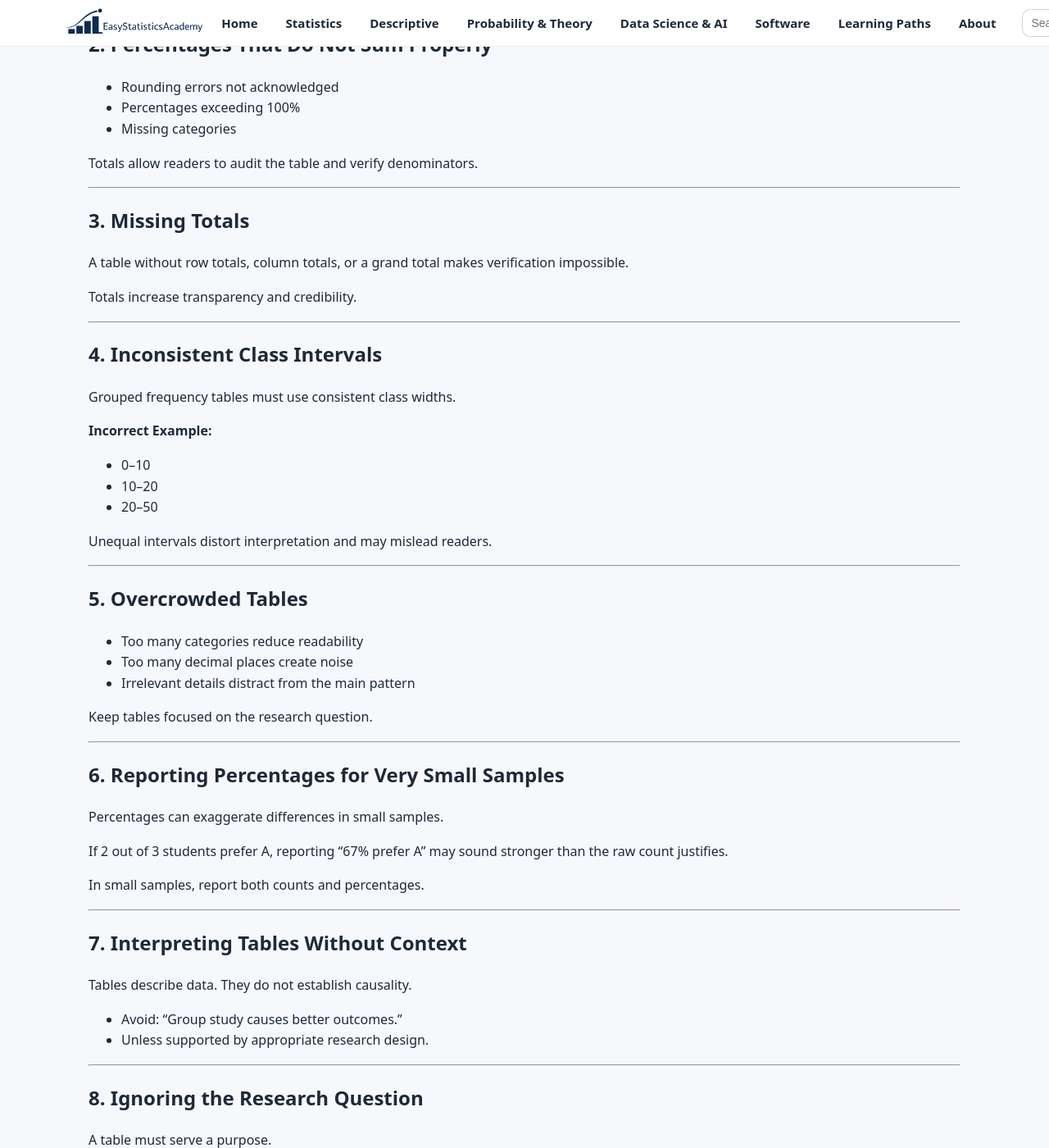
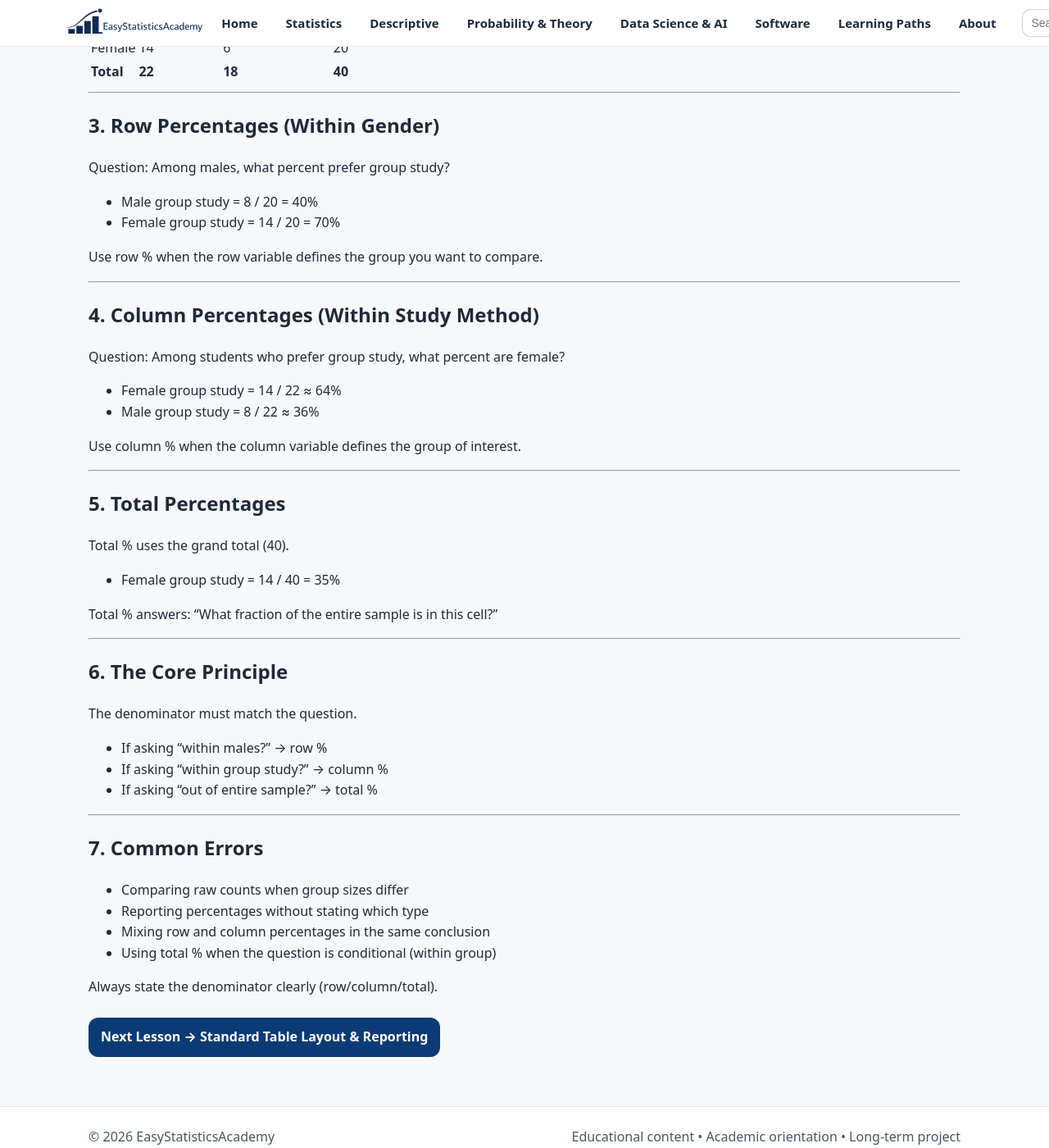
Before and after one commit to ammar-homaida-statistics/easystatisticsacademy, a Jekyll site: the page built from descriptive/tabular-summaries/common-table-mistakes/index.md, in a window 1280 px wide and 1400 px high, scrolled down 758 px. Shown: the whole window at 82% size. Built offline with Jekyll 4.4.1, drawn with Linux system fonts in a browser that asks for light colours; some of the changed text lies outside the part shown.

Commit message:
Fix next button

```diff
--- a/descriptive/tabular-summaries/common-table-mistakes/index.md
+++ b/descriptive/tabular-summaries/common-table-mistakes/index.md
@@ -1,15 +1,15 @@
 ---
 layout: default
-title: "Common Mistakes in Tabular Summaries"
-description: "Frequent errors in frequency tables, percentages, grouping, and interpretation—and how to avoid them."
-permalink: /descriptive/tabular-summaries/common-table-mistakes/
+title: "Choosing the Right Percentage (Row vs Column vs Total)"
+description: "The most common cross-tab error: wrong denominator. Learn what row %, column %, and total % mean."
+permalink: /descriptive/tabular-summaries/choosing-the-right-percentage/
 sidebar: false
 ---
 
 <!-- Previous Button -->
 <section class="section section-slim">
-  <a class="btn btn-outline" href="/descriptive/tabular-summaries/standard-table-layout-and-reporting/">
-    ← Previous Lesson: Standard Table Layout & Reporting
+  <a class="btn btn-outline" href="/descriptive/tabular-summaries/contingency-tables/">
+    ← Previous Lesson: Contingency Tables (Cross-tabs)
   </a>
 </section>
 
@@ -29,151 +29,145 @@
 
 <section class="section">
   <div class="section-head">
-    <h1>Common Mistakes in Tabular Summaries</h1>
+    <h1>Choosing the Right Percentage</h1>
     <p>
-      Well-constructed tables clarify data. Poorly constructed tables mislead—even when calculations are correct.
-      This lesson helps you identify and avoid the most common tabular errors.
+      In contingency tables, the most common mistake is using the wrong denominator.
+      Raw counts are not enough. Percentages must match the research question.
     </p>
   </div>
 
-  <h2>1. Mixing Row % and Column % Without Indication</h2>
+  <h2>1. Three Types of Percentages</h2>
+
+  <ul>
+    <li><strong>Row percentage</strong> → Within each row</li>
+    <li><strong>Column percentage</strong> → Within each column</li>
+    <li><strong>Total percentage</strong> → Out of the entire sample</li>
+  </ul>
 
   <p>
-    One of the most frequent mistakes is reporting percentages without specifying the denominator.
+    Each answers a different question.
   </p>
 
-  <p><strong>Wrong:</strong> “60% prefer group study.” (60% of what?)</p>
-  <p><strong>Correct:</strong> “60% of male students prefer group study (row percentage).”</p>
+  <hr>
+
+  <h2>2. Example Table (Counts)</h2>
+
+  <table class="table">
+    <thead>
+      <tr>
+        <th></th>
+        <th>Group Study</th>
+        <th>Individual Study</th>
+        <th>Total</th>
+      </tr>
+    </thead>
+    <tbody>
+      <tr>
+        <td>Male</td>
+        <td>8</td>
+        <td>12</td>
+        <td>20</td>
+      </tr>
+      <tr>
+        <td>Female</td>
+        <td>14</td>
+        <td>6</td>
+        <td>20</td>
+      </tr>
+      <tr>
+        <td><strong>Total</strong></td>
+        <td><strong>22</strong></td>
+        <td><strong>18</strong></td>
+        <td><strong>40</strong></td>
+      </tr>
+    </tbody>
+  </table>
+
+  <hr>
+
+  <h2>3. Row Percentages (Within Gender)</h2>
+
+  <p>
+    Question: Among males, what percent prefer group study?
+  </p>
 
   <ul>
-    <li>Row percentages</li>
-    <li>Column percentages</li>
-    <li>Overall percentages</li>
+    <li>Male group study = 8 / 20 = 40%</li>
+    <li>Female group study = 14 / 20 = 70%</li>
+  </ul>
+
+  <p>
+    Use row % when the row variable defines the group you want to compare.
+  </p>
+
+  <hr>
+
+  <h2>4. Column Percentages (Within Study Method)</h2>
+
+  <p>
+    Question: Among students who prefer group study, what percent are female?
+  </p>
+
+  <ul>
+    <li>Female group study = 14 / 22 ≈ 64%</li>
+    <li>Male group study = 8 / 22 ≈ 36%</li>
+  </ul>
+
+  <p>
+    Use column % when the column variable defines the group of interest.
+  </p>
+
+  <hr>
+
+  <h2>5. Total Percentages</h2>
+
+  <p>
+    Total % uses the grand total (40).
+  </p>
+
+  <ul>
+    <li>Female group study = 14 / 40 = 35%</li>
+  </ul>
+
+  <p>
+    Total % answers: “What fraction of the entire sample is in this cell?”
+  </p>
+
+  <hr>
+
+  <h2>6. The Core Principle</h2>
+
+  <p>
+    The denominator must match the question.
+  </p>
+
+  <ul>
+    <li>If asking “within males?” → row %</li>
+    <li>If asking “within group study?” → column %</li>
+    <li>If asking “out of entire sample?” → total %</li>
   </ul>
 
   <hr>
 
-  <h2>2. Percentages That Do Not Sum Properly</h2>
+  <h2>7. Common Errors</h2>
 
   <ul>
-    <li>Rounding errors not acknowledged</li>
-    <li>Percentages exceeding 100%</li>
-    <li>Missing categories</li>
+    <li>Comparing raw counts when group sizes differ</li>
+    <li>Reporting percentages without stating which type</li>
+    <li>Mixing row and column percentages in the same conclusion</li>
+    <li>Using total % when the question is conditional (within group)</li>
   </ul>
 
   <p>
-    Totals allow readers to audit the table and verify denominators.
+    Always state the denominator clearly (row/column/total).
   </p>
-
-  <hr>
-
-  <h2>3. Missing Totals</h2>
-
-  <p>
-    A table without row totals, column totals, or a grand total makes verification impossible.
-  </p>
-
-  <p>
-    Totals increase transparency and credibility.
-  </p>
-
-  <hr>
-
-  <h2>4. Inconsistent Class Intervals</h2>
-
-  <p>
-    Grouped frequency tables must use consistent class widths.
-  </p>
-
-  <p><strong>Incorrect Example:</strong></p>
-
-  <ul>
-    <li>0–10</li>
-    <li>10–20</li>
-    <li>20–50</li>
-  </ul>
-
-  <p>
-    Unequal intervals distort interpretation and may mislead readers.
-  </p>
-
-  <hr>
-
-  <h2>5. Overcrowded Tables</h2>
-
-  <ul>
-    <li>Too many categories reduce readability</li>
-    <li>Too many decimal places create noise</li>
-    <li>Irrelevant details distract from the main pattern</li>
-  </ul>
-
-  <p>
-    Keep tables focused on the research question.
-  </p>
-
-  <hr>
-
-  <h2>6. Reporting Percentages for Very Small Samples</h2>
-
-  <p>
-    Percentages can exaggerate differences in small samples.
-  </p>
-
-  <p>
-    If 2 out of 3 students prefer A, reporting “67% prefer A” may sound stronger than the raw count justifies.
-  </p>
-
-  <p>
-    In small samples, report both counts and percentages.
-  </p>
-
-  <hr>
-
-  <h2>7. Interpreting Tables Without Context</h2>
-
-  <p>
-    Tables describe data. They do not establish causality.
-  </p>
-
-  <ul>
-    <li>Avoid: “Group study causes better outcomes.”</li>
-    <li>Unless supported by appropriate research design.</li>
-  </ul>
-
-  <hr>
-
-  <h2>8. Ignoring the Research Question</h2>
-
-  <p>
-    A table must serve a purpose.
-  </p>
-
-  <ul>
-    <li>What question does this table answer?</li>
-    <li>Is the structure aligned with that question?</li>
-  </ul>
-
-  <hr>
-
-  <h2>Summary</h2>
-
-  <p>
-    A correct table is not just mathematically accurate—it is conceptually clear, transparent, and aligned with the research objective.
-  </p>
-
-  <ul>
-    <li>Always specify denominators</li>
-    <li>Include totals</li>
-    <li>Keep structure consistent</li>
-    <li>Interpret responsibly</li>
-  </ul>
 
 </section>
 
-<!-- Return to Descriptive Home -->
+<!-- ✅ Next Button (Fixed) -->
 <section class="section section-slim">
-  <a class="btn" href="/descriptive/">
-    Back to Descriptive Statistics →
+  <a class="btn" href="/descriptive/tabular-summaries/standard-table-layout-and-reporting/">
+    Next Lesson → Standard Table Layout & Reporting
   </a>
 </section>
 
@@ -182,8 +176,8 @@
     var KEY = "esa_continue_descriptive_tabular_summaries_lesson_v0";
 
     localStorage.setItem(KEY, JSON.stringify({
-      url: "/descriptive/tabular-summaries/common-table-mistakes/",
-      label: "Lesson 8 — Common Mistakes in Tabular Summaries",
+      url: "/descriptive/tabular-summaries/choosing-the-right-percentage/",
+      label: "Lesson 8 — Choosing the Right Percentage",
       ts: Date.now()
     }));
   })();
```
Also changed, not shown: other parts of descriptive/tabular-summaries/common-table-mistakes/index.md (+1 -1 lines).
